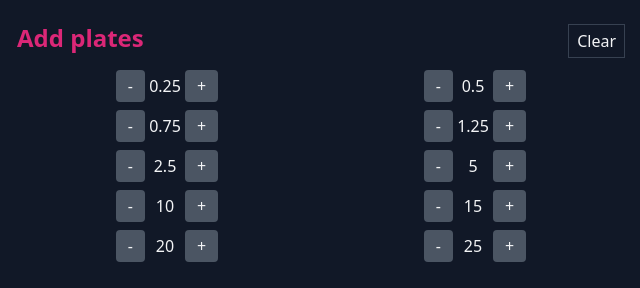
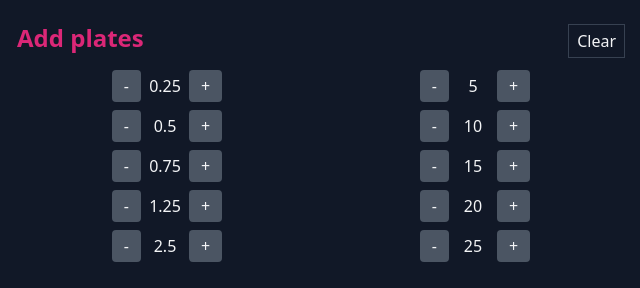
Before and after one commit to akoepcke/plateCalculator, a plain HTML site: page index.html in a window 1280 px wide. Shown: the part 234-522 px from the top of the page, 319-959 px from the left. Drawn offline with nearby package versions, Linux system fonts and the light colour scheme.

Commit message:
fix plate selection order

```diff
--- a/index.html
+++ b/index.html
@@ -51,12 +51,12 @@
           <h2 class="font-semibold text-2xl text-pink-600">Add plates</h2>
           <button @click="plates=[]" class="border border-gray-700 px-2 py-1">Clear</button>
         </div>
-        <div class="grid grid-cols-2 gap-2 mt-3">
+        <div class="grid grid-cols-2 grid-rows-5 gap-2 mt-3" style="grid-auto-flow: column">
           <template x-for="item in availablePlates">
             <div class="flex items-center space-x-1 justify-center">
               <button @click="removePlate(plates, item.value)" class="px-3 py-1 rounded bg-gray-600">-</button>
               <div>
-                <p x-text="item.value" class="w-8 text-center"></p>
+                <p x-text="item.value" class="w-10 text-center tabular-nums"></p>
               </div>
               <button @click="addPlate(plates, item.value)" class="px-3 py-1 rounded bg-gray-600">+</button>
             </div>
```
